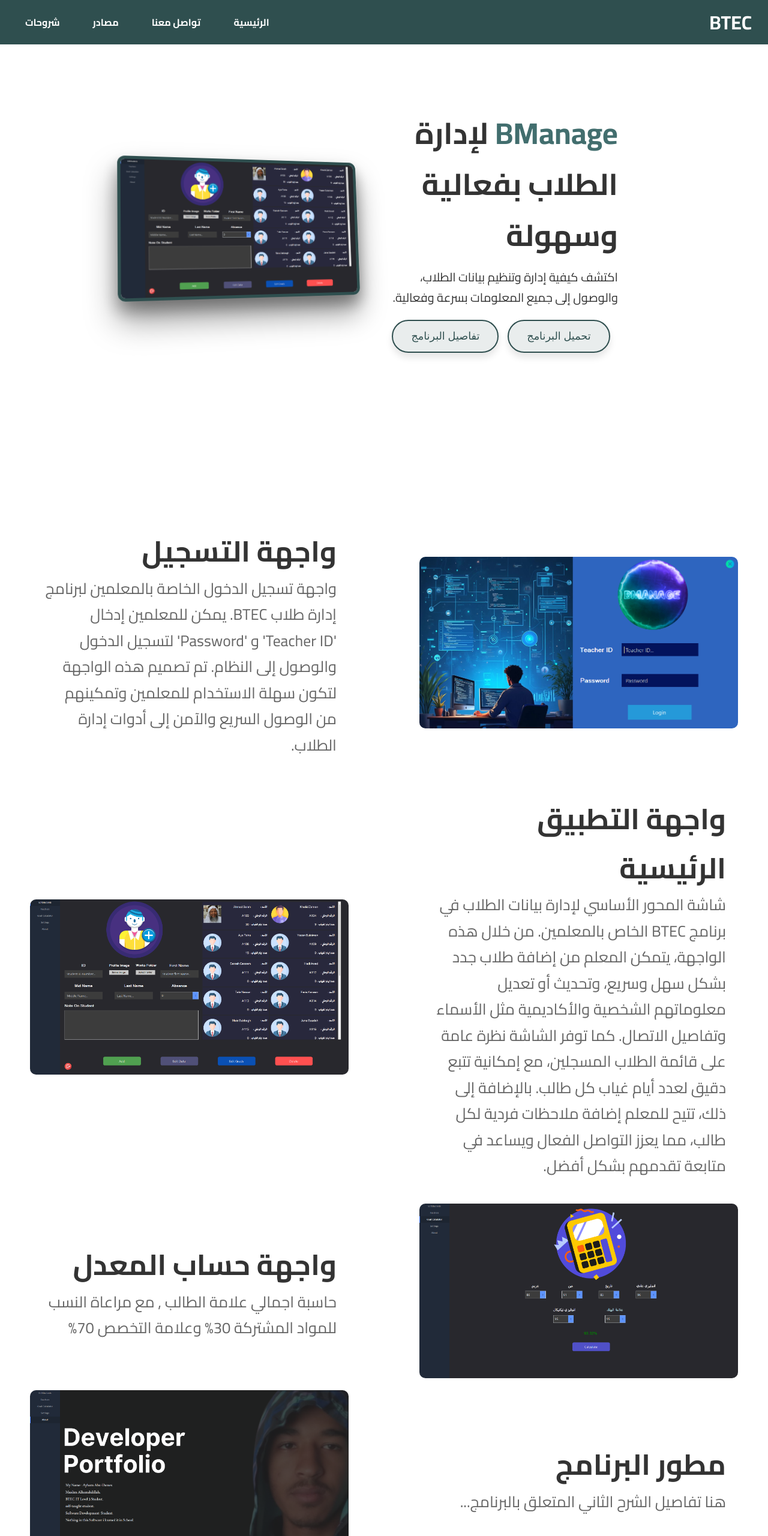
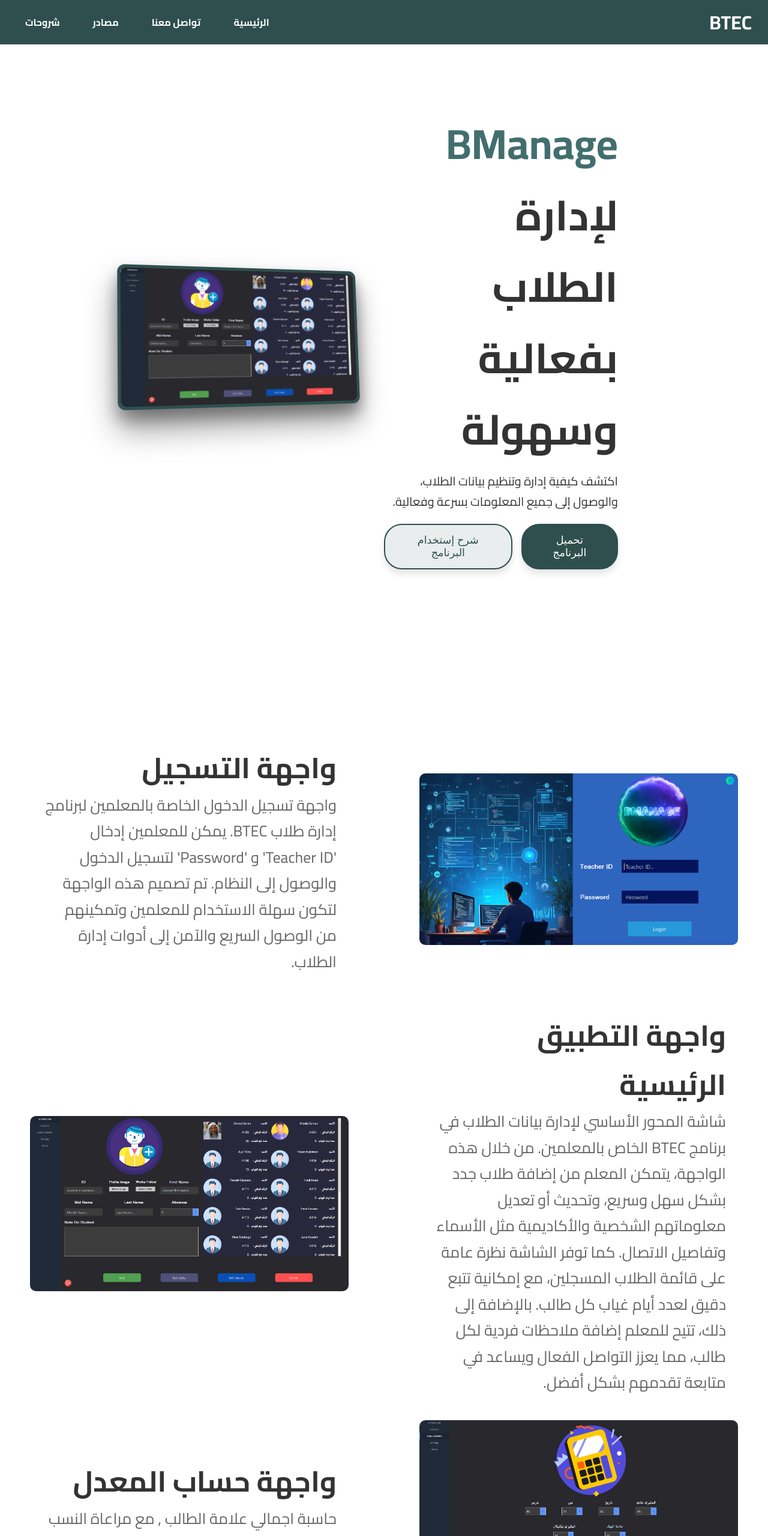
Before and after one commit to wade388/AllahAkbar, a plain HTML site: page sources.html in a window 1280 px wide. Shown: the top 2560 px of the page at 60% size. Drawn offline with Linux system fonts and the light colour scheme.

Commit message:
Edit In the School

```diff
--- a/css/sources.css
+++ b/css/sources.css
@@ -144,7 +144,7 @@ body {
 }
 
 .program-text h1{
-    font-size: 50px;
+    font-size: 70px;
     font-weight: bold;
     color: #333;
     margin-bottom: 10px;
@@ -267,7 +267,7 @@ body {
     top: 0;
     left: 0;
     width: 100%;
-    height: 100%;
+     height: 100%;
     background-color: rgba(0, 0, 0, 0.7);
     z-index: 9999;
     justify-content: center;
@@ -283,6 +283,10 @@ body {
     box-shadow: 0 10px 20px rgba(0, 0, 0, 0.2);
     text-align: right;
     position: relative;
+}
+.popup-content iframe{
+    width: 100%;
+
 }
 
 .close-btn {
@@ -314,3 +318,12 @@ a:hover + .cursor-dot,
 button:hover + .cursor-dot {
     transform: scale(2);
 }
+
+#btn-download-BManage{
+    background: #2f4f4f;
+    color: white;
+}
+
+#btn-download-BManage:hover{
+    color: #ffbb33;
+}
--- a/sources.html
+++ b/sources.html
@@ -21,7 +21,7 @@
   <div class="nav-container">
       <h2 class="logo">BTEC</h2>
       <ul class="nav-links">
-          <li><a href="home.html" class="nav-btn">الرئيسية</a></li>
+          <li><a href="index.html" class="nav-btn">الرئيسية</a></li>
           <li><a href="contact.html" class="nav-btn">تواصل معنا</a></li>
           <li class="dropdown">
               <a href="#" class="nav-btn">مصادر</a>
@@ -42,8 +42,8 @@
           <h1><span> BManage </span>لإدارة الطلاب بفعالية وسهولة</h1>
           <p>اكتشف كيفية إدارة وتنظيم بيانات الطلاب، والوصول إلى جميع المعلومات بسرعة وفعالية.</p>
           <div class="program-buttons">
-            <button class="btn" onclick="window.location.href='https://gamedownloads.rockstargames.com/public/installer/Rockstar-Games-Launcher.exe?_gl=1*ptof81*_gcl_au*MTM0MDg3MTczLjE3NDU2NzU2NjE.*_ga*MTM5MDIyMDgxNC4xNzQ1Njc1NjE3*_ga_PJQ2JYZDQC*MTc0NTY3NTYxNi4xLjEuMTc0NTY3NTY2MS4wLjAuMA..'">تحميل البرنامج</button>
-            <button class="btn" id="details-btn">تفاصيل البرنامج</button>
+            <button class="btn" id="btn-download-BManage" onclick="window.location.href='https://gamedownloads.rockstargames.com/public/installer/Rockstar-Games-Launcher.exe?_gl=1*ptof81*_gcl_au*MTM0MDg3MTczLjE3NDU2NzU2NjE.*_ga*MTM5MDIyMDgxNC4xNzQ1Njc1NjE3*_ga_PJQ2JYZDQC*MTc0NTY3NTYxNi4xLjEuMTc0NTY3NTY2MS4wLjAuMA..'">تحميل البرنامج</button>
+            <button class="btn" id="details-btn">شرح إستخدام البرنامج</button>
           </div>
         </div>
         <div class="program-image">
@@ -82,7 +82,7 @@
         <img src="/Images/image3.png" alt="شرح 2" class="effect-35d">
         <div class="tutorial-text">
           <h3>مطور البرنامج</h3>
-          <p>هنا تفاصيل الشرح الثاني المتعلق بالبرنامج...</p>
+          <p>صورة من داخل البرنامج لمعلومات عن مطور هذا البرنامج.</p>
         </div>
       </div>
     </div>
@@ -99,6 +99,7 @@
       <span class="close-btn">&times;</span>
       <h3>تفاصيل البرنامج</h3>
       <p>هنا تفاصيل كاملة عن البرنامج وطريقة استخدامه...</p>
+      <iframe width="1905" height="782" src="https://www.youtube.com/embed/IpiijxxkwQQ" title="الاجتهاد لا يوصل للنجاح" frameborder="0" allow="accelerometer; autoplay; clipboard-write; encrypted-media; gyroscope; picture-in-picture; web-share" referrerpolicy="strict-origin-when-cross-origin" allowfullscreen></iframe>
     </div>
   </div>
 
```
Also changed, not shown: Programs.html (+1 -1 lines), Projects.html (+1 -1 lines), contact.html (+1 -1 lines), index.html (renamed from home.html, +1 -1 lines).
